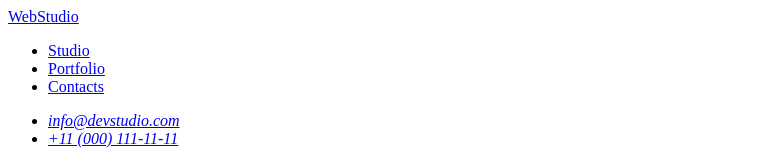
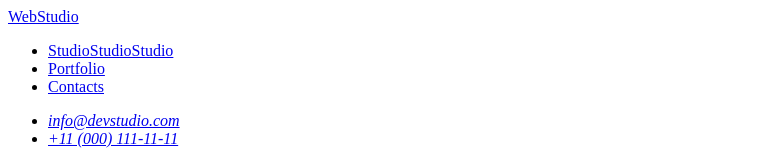
Before and after one commit to KonradKinok/goit-markup-hw-01, a plain HTML site: page index.html in a window 1280 px wide. Shown: the top 160 px of the page, without its empty margins (0-759 px from the left). Drawn offline with Linux system fonts and the light colour scheme.

Commit message:
Update index.html

```diff
--- a/index.html
+++ b/index.html
@@ -11,7 +11,7 @@
         <a href="./index.html">WebStudio</a>
         <ul>
           <li>
-            <a href="./index.html">Studio</a>
+            <a href="./index.html">StudioStudioStudio</a>
           </li>
           <li>
             <a href="./index.html">Portfolio</a>
```
